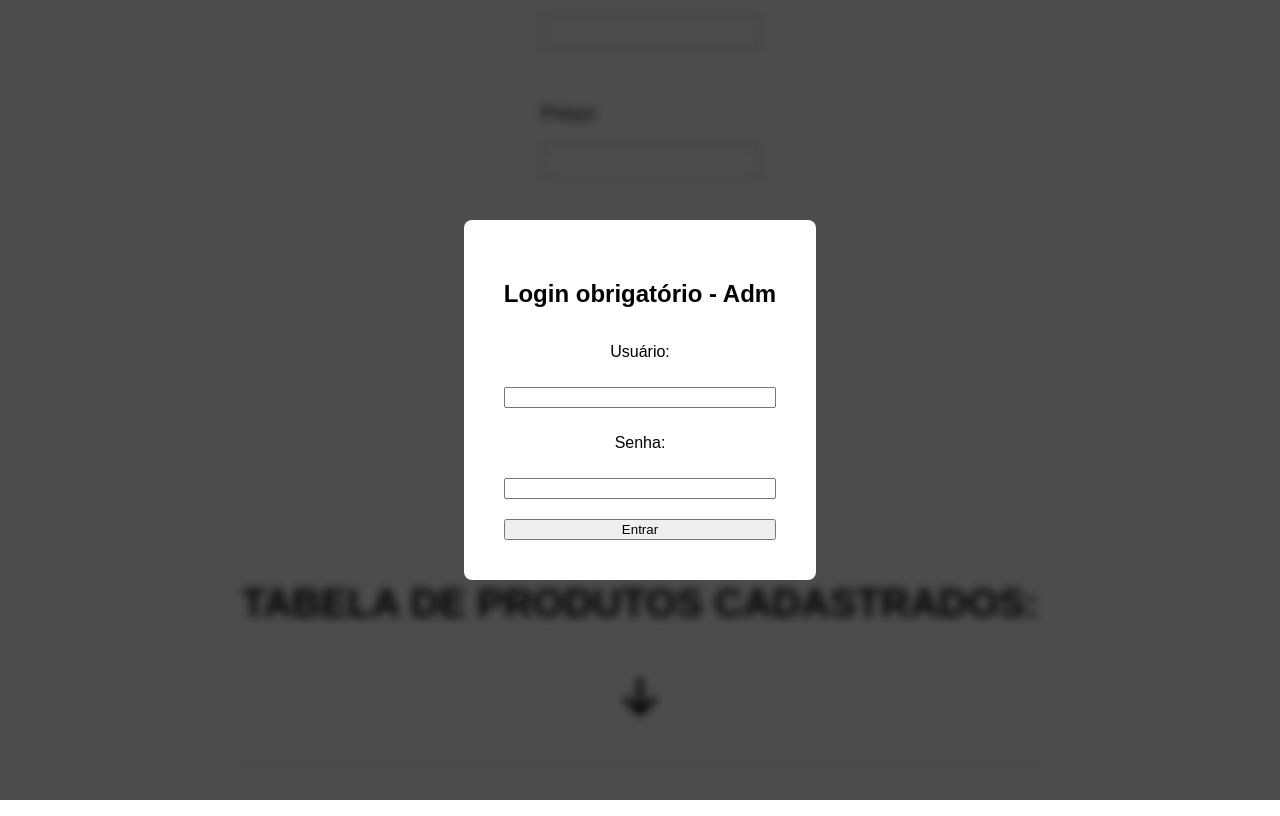
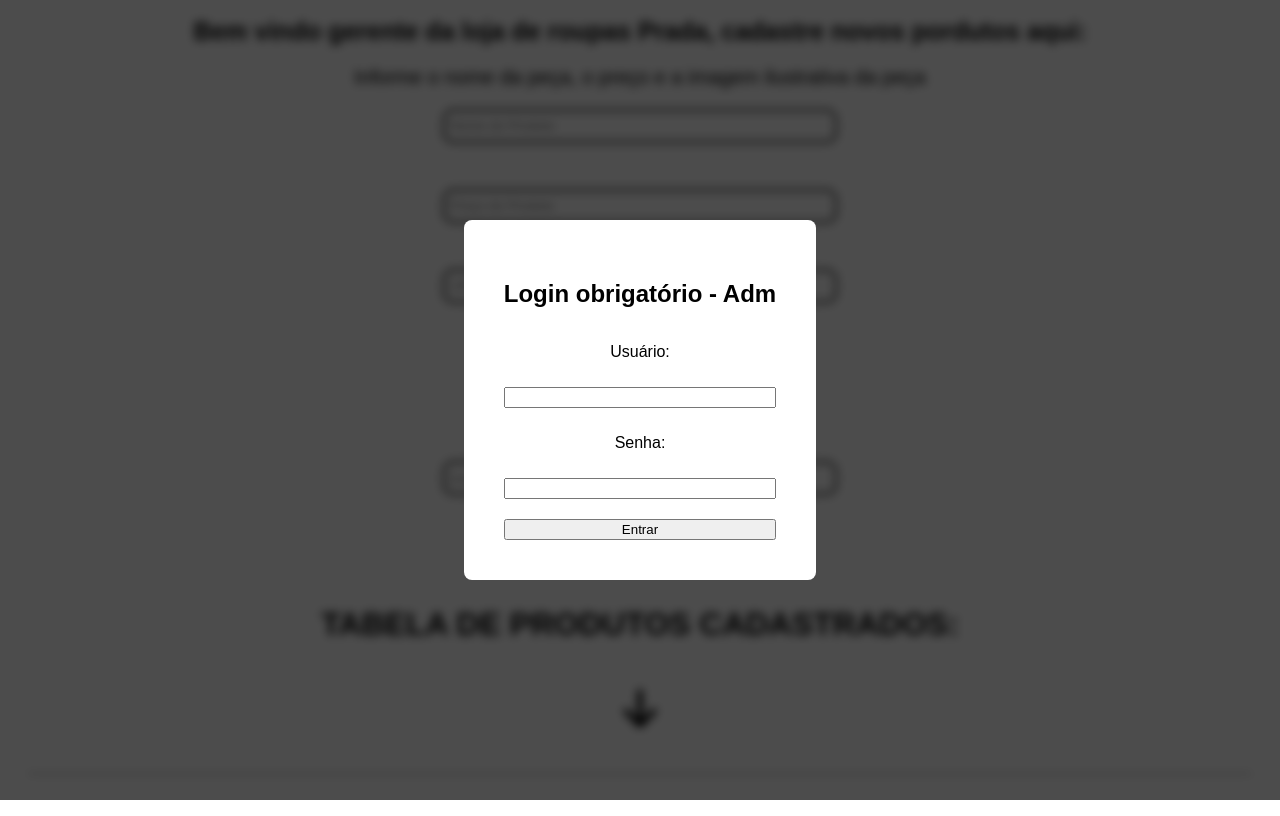
Before and after one commit to dudajungbluth/Prada-Web-Site, a plain HTML site: page cadastroprodutos.html in a window 1280 px wide. Drawn offline with Linux system fonts and the light colour scheme.

Commit message:
Refatoração do CSS, 22/11/23 - Tonhão TI

```diff
--- a/cadastroprodutos.html
+++ b/cadastroprodutos.html
@@ -32,18 +32,18 @@
 
 </div>
 
- <div class="centre">
+
     <h1 class="tit"> Bem vindo gerente da loja de roupas Prada, cadastre novos pordutos aqui:</h1>
-    <p>Informe o nome da peça, o preço e a imagem ilustrativa da peça</p>
+    <p class="subtitle">Informe o nome da peça, o preço e a imagem ilustrativa da peça</p>
     <form class="formulario">
-      <p>Nome:</p>
-      <input name="nome" type="text" class="nomeprod" required><br><br>
 
-      <p>Preço:</p>
-      <input name="preco" type="number" class="precoprod" step="0.01" required><br><br>
+      <input name="nome" type="text" class="nomeprod" required placeholder="Nome do Produto"><br><br>
 
-      <p>URL da imagem:</p>
-      <input name="imagem" class="imagemprod" required><br><br>
+
+      <input name="preco" type="number" class="precoprod" step="0.01" required placeholder="Preço do Produto"><br><br>
+
+
+      <input name="imagem" class="imagemprod" required placeholder="URL do Produto"><br><br>
 
       <div class="error"></div>
 
@@ -53,10 +53,11 @@
 
     </form>
 
+    <div class="excluir-produto">
     <p>Excluir produto com id:</p>
     <input type="text" id="inputId" placeholder="Insira o ID do produto">
-    <button id="remove"><i class="fa-solid fa-trash" style="color: #ffffff;"></i></button>
-
+    <button id="remove"><i class="fa-regular fa-trash-can" style="color: #000000;"></i></button>
+  </div>
 
 <div class="tabelaprodutos">
 
@@ -71,7 +72,7 @@
 
 
 
- </div>
+
 
 
   <script src="js/cadastroprodutos.js" async></script>
--- a/css/ProjetoPW.css
+++ b/css/ProjetoPW.css
@@ -134,11 +134,11 @@ nav ul li button:hover {
   display: flex;
   justify-content: center;
   align-items: center;
-  height: 100vh;
+
   text-align: center;
   flex-direction: column;
   font-size: 20px;
-  margin-top: 0;
+
   color: white;
   overflow: auto; /* Adicione esta linha para permitir rolagem quando necessário */
 }
@@ -489,10 +489,16 @@ hr
 
 
 .tit{
-  margin-top: -250px;
-  font-family: sans-serif
+  font-family: sans-serif;
+  font-size: 25px;
+  text-align: center;
+}
+.subtitle{
+  font-family: sans-serif;
+  text-align: center;
+  font-size: 20px;
+}
 
-}
 
 .sairconta{
   background-color: black;
@@ -594,13 +600,7 @@ hr
     padding: 20px; /* Ajusta o espaçamento interno para aumentar o tamanho do botão */
     cursor: pointer; /* Adiciona um cursor ao passar o mouse */
 }
-.remove{
-  background: none; /* Remove o fundo */
-  border: none; /* Remove as bordas */
-  font-size: 44px; /* Ajusta o tamanho da fonte para tornar o botão maior */
-  padding: 20px; /* Ajusta o espaçamento interno para aumentar o tamanho do botão */
-  cursor: pointer; /* Adiciona um cursor ao passar o mouse */
-}
+
 
 /* Estilo para o formulário com o ID "boxlog" dentro da div "login" */
 .login #boxlog {
@@ -729,7 +729,7 @@ hr
   margin-top: 10px;
   border-radius: 5px;
 }
-tit
+
 #right-section {
   float: right;
   width: 40%;
@@ -749,31 +749,39 @@ tit
       font-family: sans-serif;
       color: #000000;
     }
-
-    .centre {
-      text-align: center;
-    }
-
     .tit {
       color: #000000;
     }
 
     .formulario {
-      display: inline-block;
-      text-align: left;
-    }
-
-    .formulario p {
-      color: #000000;
+      display: flex;
+      justify-content: center;
+      align-items: center;
+      flex-direction: column;
     }
 
     .nomeprod,
     .precoprod,
     .imagemprod {
-      width: 100%;
-      padding: 8px;
+      display: flex;
+      width: 30%;
+      align-items: center;
+      padding: 5px;
       margin-bottom: 10px;
+      justify-content: center;
+      background: transparent;
+      border-radius: 10px;
+      border: solid 2px black;
+      color: black;
+      height: 20px;
     }
+    .excluir-produto{
+      display: flex;
+      align-items: center;
+      flex-direction: column;
+      margin-top: 2%;
+    }
+
 
     .produtobutton {
       background-color: #000000;
@@ -784,11 +792,14 @@ tit
     }
 
     #remove {
-      background-color: #000000;
-      color: #ffffff;
       padding: 5px;
       border: none;
       cursor: pointer;
+      font-size: 35px;
+      padding: 20px;
+      background-color: transparent;
+
+
     }
 
     .tabelaprodutos {
@@ -835,8 +846,16 @@ tit
       color: red; /* Cor do botão de remover (você pode ajustar conforme necessário) */
     }
 #inputId{
-  width: 300px; /* Você pode ajustar a largura conforme necessário */
-  height: 40px; /* Você pode ajustar a altura conforme necessário */
-  padding: 8px;
-  margin-bottom: 10px;
+  display: flex;
+      width: 30%;
+      align-items: center;
+      padding: 5px;
+      margin-bottom: 10px;
+      justify-content: center;
+      background: transparent;
+      border-radius: 10px;
+      border: solid 2px black;
+      color: black;
+      height: 20px;
+
 }
```
